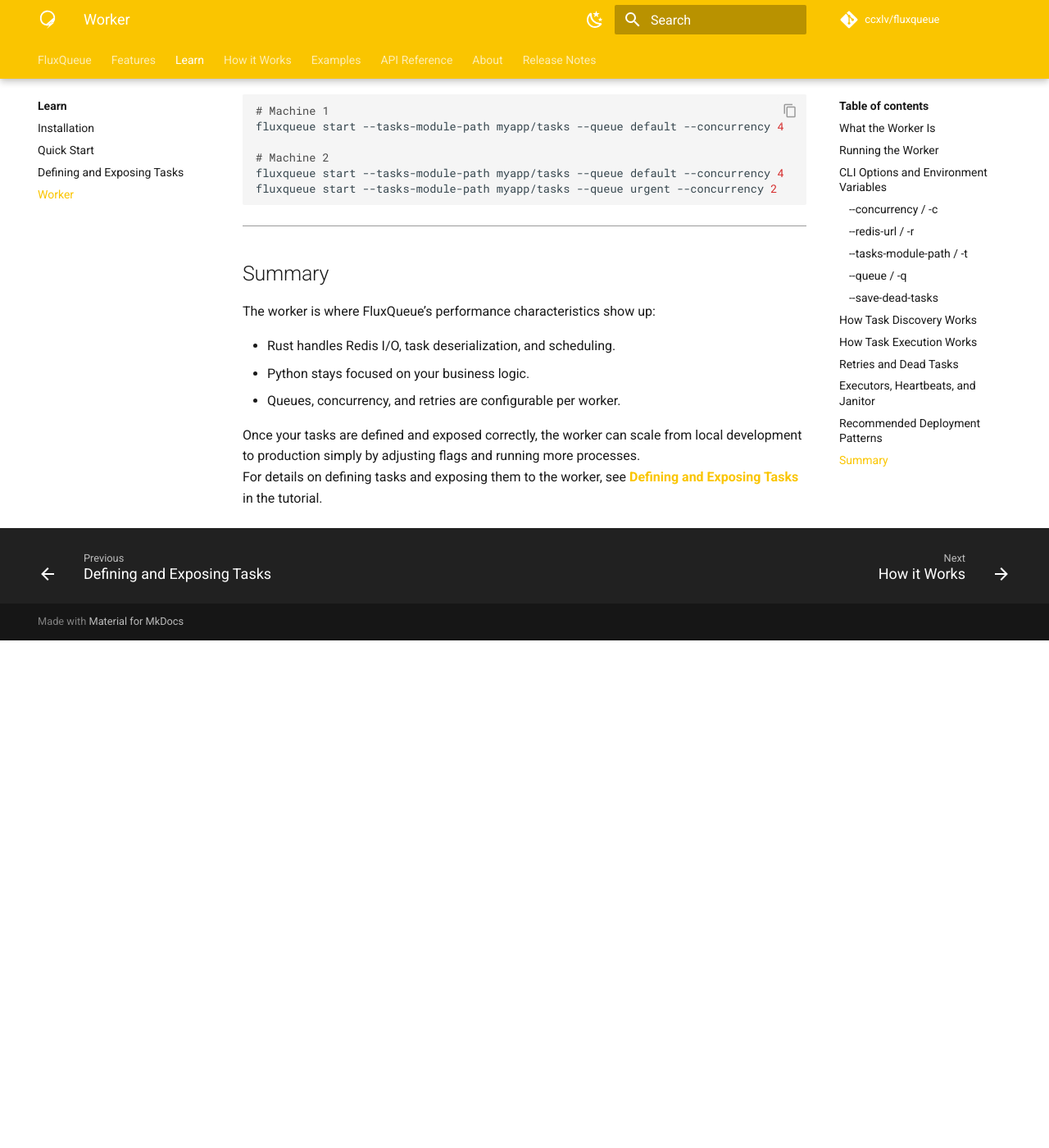
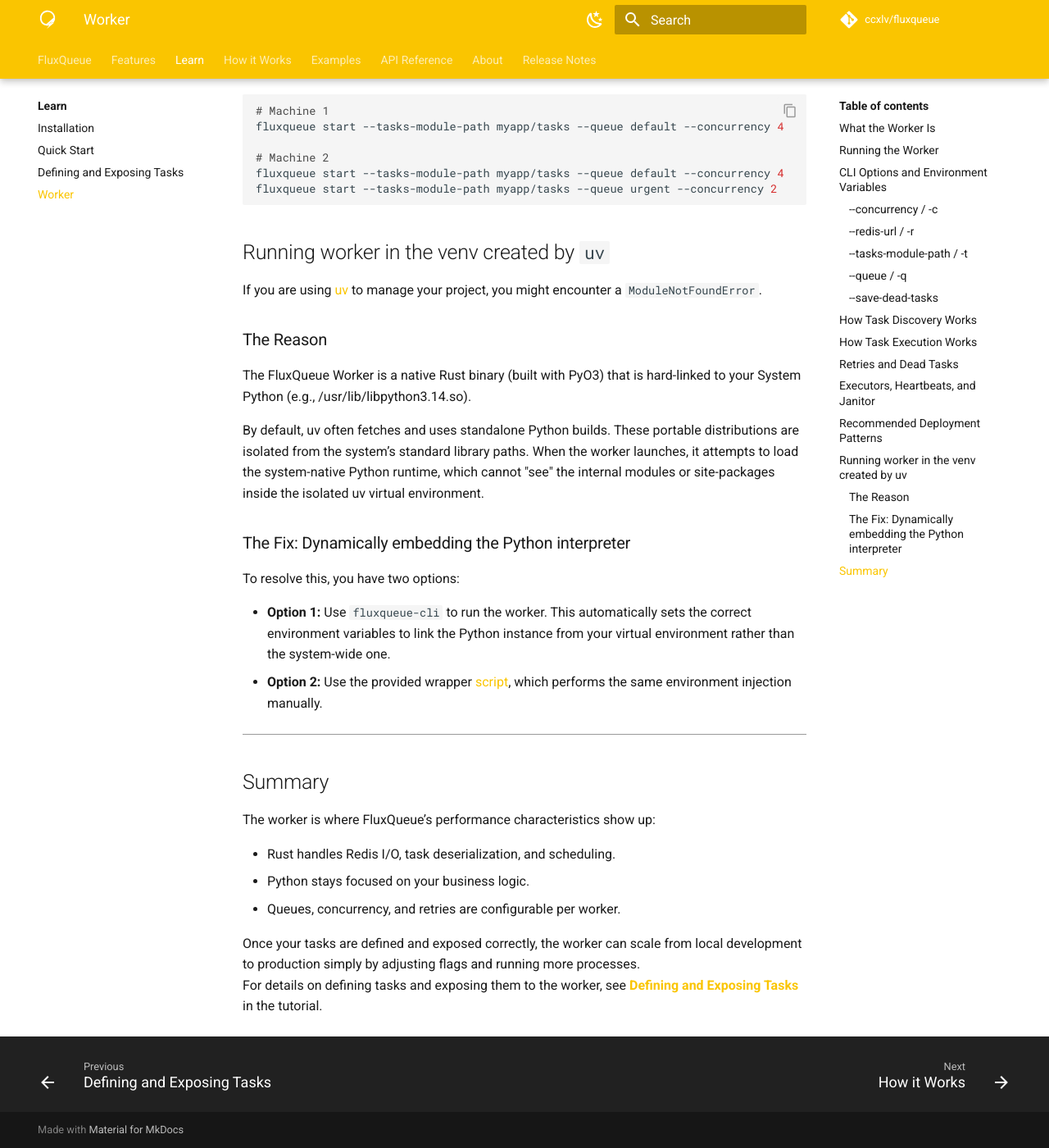
Before and after one commit to CCXLV/fluxqueue, an MkDocs documentation site: the page built from docs/tutorial/worker.md, in a window 1280 px wide and 1400 px high, scrolled down 6520 px. Shown: the whole window at 82% size. Built offline with MkDocs 1.6.1 and Material for MkDocs 9.7.7, drawn with Linux system fonts in a browser that asks for light colours; comment, search, counter and statistics services are not loaded; before the commit the page ends 7301 px from its top, so only the background shows below that.

Commit message:
Update docs

````diff
--- a/docs/tutorial/worker.md
+++ b/docs/tutorial/worker.md
@@ -266,6 +266,23 @@ fluxqueue start --tasks-module-path myapp/tasks --queue default --concurrency 4
 fluxqueue start --tasks-module-path myapp/tasks --queue urgent --concurrency 2
 ```
 
+## Running worker in the venv created by `uv`
+
+If you are using [uv](https://github.com/astral-sh/uv) to manage your project, you might encounter a `ModuleNotFoundError`.
+
+### The Reason
+
+The FluxQueue Worker is a native Rust binary (built with PyO3) that is hard-linked to your System Python (e.g., /usr/lib/libpython3.14.so).
+
+By default, uv often fetches and uses standalone Python builds. These portable distributions are isolated from the system’s standard library paths. When the worker launches, it attempts to load the system-native Python runtime, which cannot "see" the internal modules or site-packages inside the isolated uv virtual environment.
+
+### The Fix: Dynamically embedding the Python interpreter
+
+To resolve this, you have two options:
+
+- **Option 1:** Use `fluxqueue-cli` to run the worker. This automatically sets the correct environment variables to link the Python instance from your virtual environment rather than the system-wide one.
+- **Option 2:** Use the provided wrapper [script](https://github.com/CCXLV/fluxqueue/blob/main/scripts/run-worker.sh), which performs the same environment injection manually.
+
 ---
 
 ## Summary
````
Also changed, not shown: docs/tutorial/installation.md (+11 -4 lines), 1 other file.
